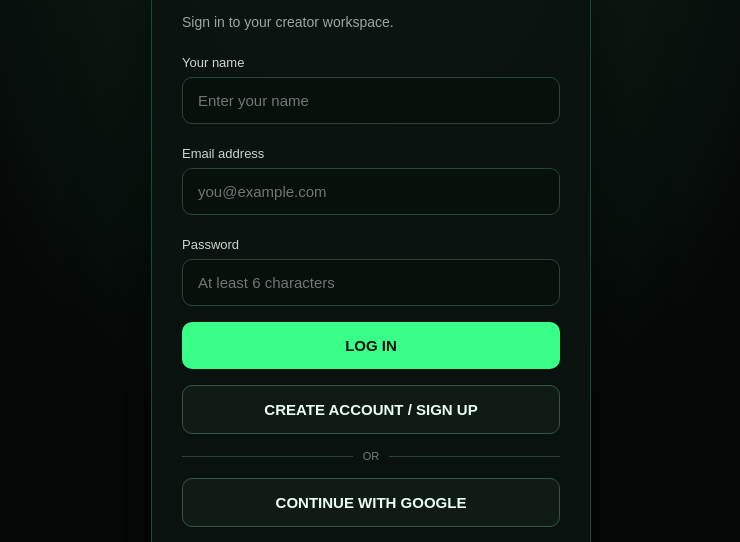
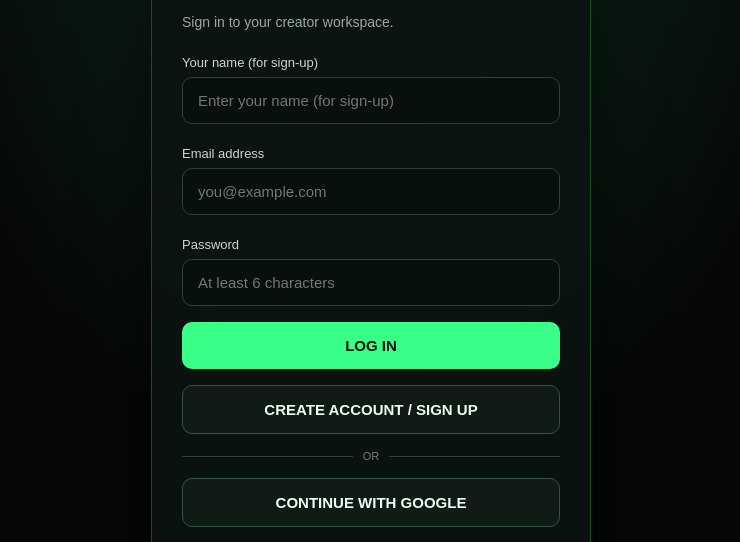
Before and after one commit to ankitkumargamer12309-ai/VENOM2, a plain HTML site: page login.html in a window 1280 px wide. Shown: the part 210-752 px from the top of the page, without its empty margins (269-1009 px from the left). Drawn offline with Linux system fonts and the light colour scheme; no server answers.

Commit message:
Make display name optional for existing account login

```diff
--- a/login.html
+++ b/login.html
@@ -11,7 +11,7 @@ a{color:var(--green);text-decoration:none}.wrap{width:min(440px,100%)}.brand{tex
 <body><main class="wrap">
 <div class="brand"><div class="mark">V</div><small>VENOM 2</small></div>
 <section class="card"><h1>Welcome back</h1><p class="muted">Sign in to your creator workspace.</p>
-<form id="loginForm"><label class="field" for="name">Your name</label><input id="name" name="name" autocomplete="name" placeholder="Enter your name" required>
+<form id="loginForm"><label class="field" for="name">Your name (for sign-up)</label><input id="name" name="name" autocomplete="name" placeholder="Enter your name (for sign-up)">
 <label class="field" for="email">Email address</label><input id="email" name="email" type="email" autocomplete="email" placeholder="you@example.com" required>
 <label class="field" for="password">Password</label><input id="password" name="password" type="password" autocomplete="current-password" minlength="6" placeholder="At least 6 characters" required>
 <button type="submit">LOG IN</button><button class="secondary" type="button" id="signup">CREATE ACCOUNT / SIGN UP</button></form>
```
